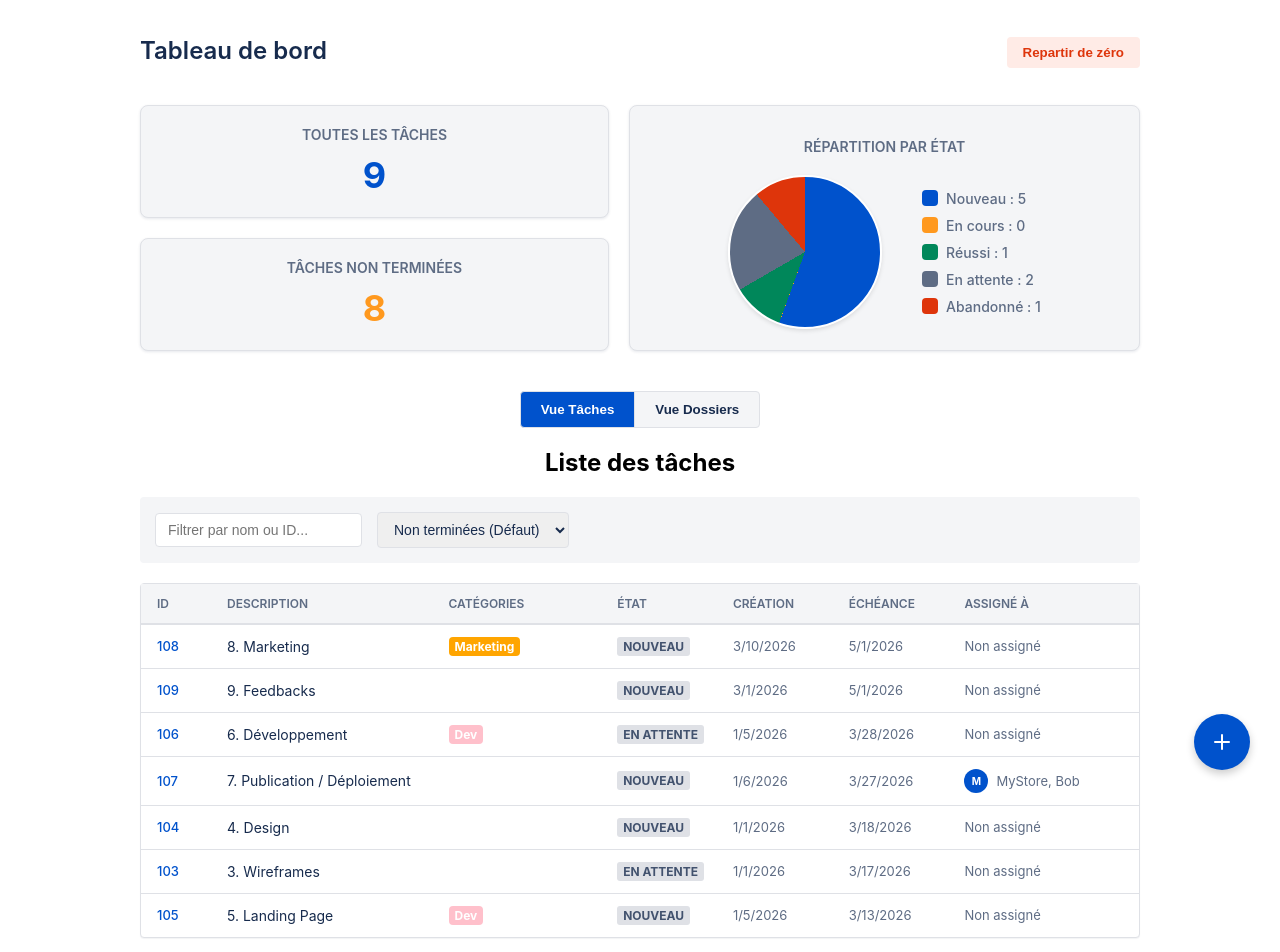
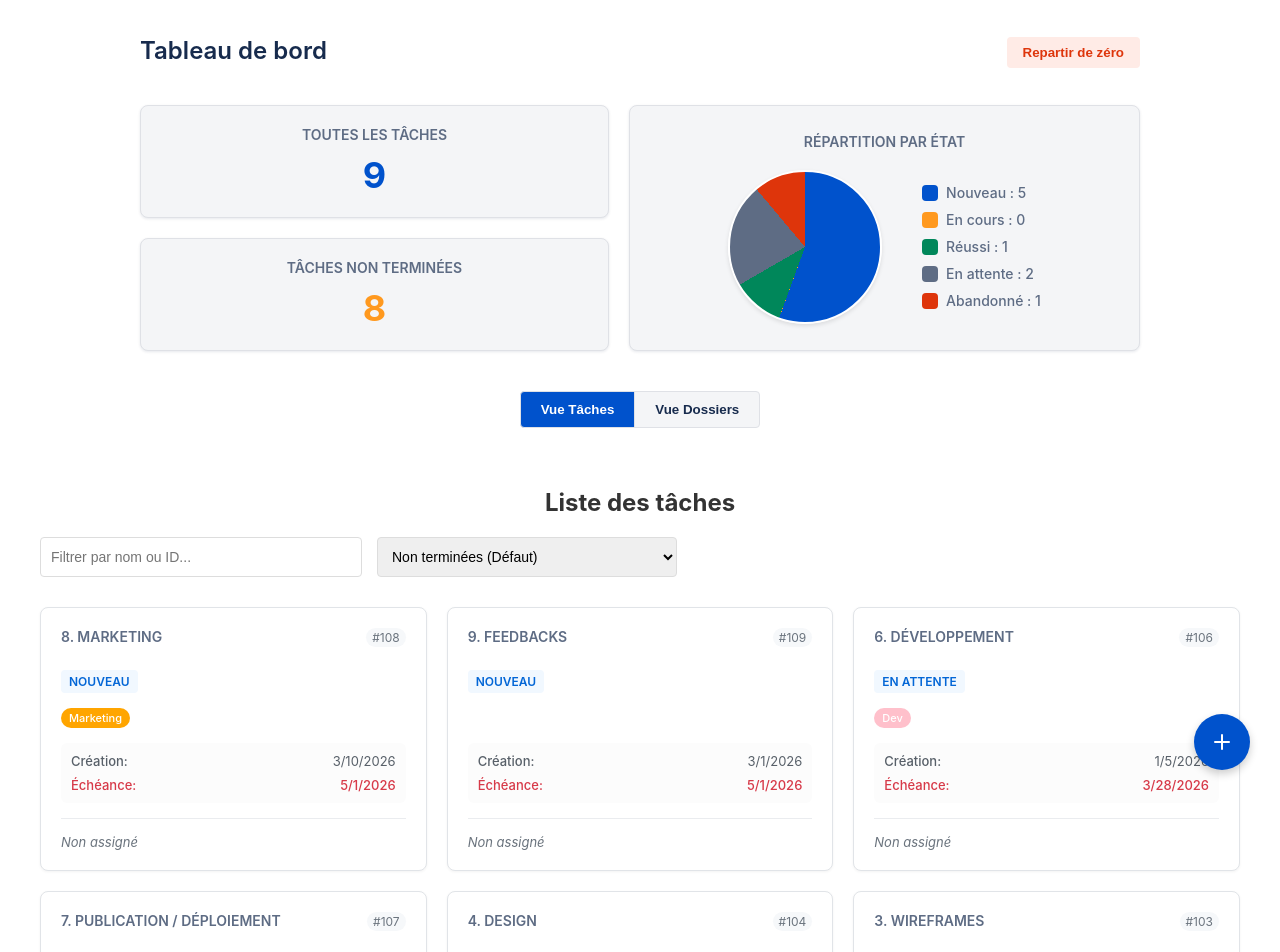
Before and after one commit to LoanALLARD/TodoList-React, a React (Create React App) app in the folder todo-list/: page / in a window 1280 px wide. Shown: the top 952 px of the page. Built offline with nearby package versions, Linux system fonts and the light colour scheme.

Commit message:
feat: enhance UI and functionality of task and folder lists with improved filtering, styling, and layout

```diff
--- a/todo-list/src/Components/Lists/FoldersList.css
+++ b/todo-list/src/Components/Lists/FoldersList.css
@@ -1,59 +1,97 @@
-.app-folders-header-title {
+.app-list-container {
+    max-width: 1200px;
+    margin: 0 auto;
+    padding: 20px;
+}
+
+.app-list-title {
+    font-size: 24px;
+    margin-bottom: 20px;
+    color: #333;
+}
+
+.app-filters-header {
+    display: flex;
+    gap: 15px;
+    margin-bottom: 30px;
+}
+
+.filter-input {
+    padding: 10px;
+    border: 1px solid #ddd;
+    border-radius: 4px;
+    font-size: 14px;
+    flex: 1;
+    max-width: 300px;
+}
+
+.cards-grid {
+    display: grid;
+    grid-template-columns: repeat(auto-fill, minmax(300px, 1fr));
+    gap: 20px;
+}
+
+.item-card {
+    background: white;
+    border: 1px solid #e1e4e8;
+    border-radius: 8px;
+    padding: 20px;
+    box-shadow: 0 1px 3px rgba(0, 0, 0, 0.05);
+    display: flex;
+    flex-direction: column;
+    gap: 15px;
+    transition: transform 0.2s, box-shadow 0.2s;
+}
+
+.item-card:hover {
+    transform: translateY(-2px);
+    box-shadow: 0 4px 6px rgba(0, 0, 0, 0.1);
+}
+
+.card-header {
     display: flex;
     justify-content: space-between;
-    align-items: center;
-}
-
-.app-filters-header.folders-filters {
-    justify-content: flex-end;
-}
-
-.app-task-item > div {
-    display: flex;
-    align-items: center;
-}
-
-.app-folder-col-id {
-    flex: 0 0 50px;
-    font-weight: bold;
-    color: #5e6c84;
-}
-
-.app-folder-col-title {
-    flex: 1;
-}
-
-.app-folder-col-desc {
-    flex: 2;
-    color: #172b4d;
-}
-
-.app-folder-col-color {
-    flex: 1;
-    display: flex;
-    align-items: center;
+    align-items: flex-start;
     gap: 10px;
 }
 
-.app-folder-col-actions {
-    flex: 0 0 100px;
-    justify-content: flex-end;
+.card-title {
+    margin: 0;
+    font-size: 16px;
+    font-weight: 600;
+    color: #24292e;
+    overflow: hidden;
+    text-overflow: ellipsis;
+    display: -webkit-box;
+    -webkit-line-clamp: 2;
+    -webkit-box-orient: vertical;
 }
 
-.app-folder-color-circle {
-    width: 16px;
-    height: 16px;
-    border-radius: 50%;
-    border: 1px solid #ccc;
+.card-id {
+    font-size: 12px;
+    color: #6a737d;
+    background: #f6f8fa;
+    padding: 2px 6px;
+    border-radius: 10px;
 }
 
-.app-folder-action-btn {
-    margin-right: 10px;
-    cursor: pointer;
-    background: none;
-    border: none;
+.folder-details {
+    background: #fcfcfc;
+    padding: 10px;
+    border-radius: 6px;
+    font-size: 13px;
 }
 
-.app-folder-action-btn:last-child {
-    margin-right: 0;
+.detail-row {
+    display: flex;
+    justify-content: space-between;
 }
+
+.detail-label {
+    font-weight: 500;
+}
+
+.folder-count {
+    font-weight: 600;
+    color: #0366d6;
+}
--- a/todo-list/src/Components/Lists/FoldersList/FoldersList.js
+++ b/todo-list/src/Components/Lists/FoldersList/FoldersList.js
@@ -1,109 +1,57 @@
 import React, { useState } from "react";
-import "../TasksList.css";
 import "../FoldersList.css";
-import FolderForm from "../../Forms/FolderForm/FolderForm";
-import Modal from "../../Modals/Modal";
-import { Trash2, Pencil } from "lucide-react";
+import Backup from "../../../data/backup.json";
 
-export default function FoldersList({ folders, setFolders }) {
-    const [isModalOpen, setIsModalOpen] = useState(false);
-    const [editingFolder, setEditingFolder] = useState(null);
+export default function FoldersList({ folders }) {
+    const [searchTerm, setSearchTerm] = useState("");
 
-    const handleEditMenu = (folder) => {
-        setEditingFolder(folder);
-        setIsModalOpen(true);
-    };
+    let filteredFolders = folders.filter((folder) => {
+        const titleMatch = folder.title ? folder.title.toLowerCase() : "";
+        const idMatch = folder.id ? folder.id.toString() : "";
+        const searchTarget = searchTerm.toLowerCase();
+        return titleMatch.includes(searchTarget) || idMatch.includes(searchTarget);
+    });
 
-    const handleDelete = (id) => {
-        if (window.confirm("Êtes-vous sûr de vouloir supprimer ce dossier ?")) {
-            setFolders(folders.filter((f) => f.id !== id));
-        }
-    };
-
-    const handleSubmit = (folderData) => {
-        if (editingFolder) {
-            setFolders(
-                folders.map((f) =>
-                    f.id === editingFolder.id ? { ...f, ...folderData } : f,
-                ),
-            );
-        }
-        setIsModalOpen(false);
+    const getFolderTasksCount = (folderId) => {
+        return Backup.relations.filter((rel) => rel.dossier === folderId).length;
     };
 
     return (
-        <div className="app-task-list-container">
-            <div className="app-list-title">
-                <h2>Liste des dossiers</h2>
+        <div className="app-list-container">
+            <h2 className="app-list-title">Liste des dossiers</h2>
+
+            <div className="app-filters-header">
+                <input
+                    type="text"
+                    placeholder="Filtrer par nom ou ID..."
+                    className="filter-input"
+                    value={searchTerm}
+                    onChange={(e) => setSearchTerm(e.target.value)}
+                />
             </div>
 
-            <Modal
-                isOpen={isModalOpen}
-                onClose={() => setIsModalOpen(false)}
-                title="Modifier le dossier"
-            >
-                <FolderForm
-                    onSubmit={handleSubmit}
-                    initialData={editingFolder}
-                />
-            </Modal>
-
-            {folders.length === 0 ? (
+            {filteredFolders.length === 0 ? (
                 <p>Aucun dossier à afficher.</p>
             ) : (
-                <ul className="app-task-list">
-                    <li className="app-task-item app-task-header">
-                        <div className="app-folder-col-id">ID</div>
-                        <div className="app-folder-col-title">Intitulé</div>
-                        <div className="app-folder-col-desc">Description</div>
-                        <div className="app-folder-col-color">Couleur</div>
-                        <div className="app-folder-col-actions">Actions</div>
-                    </li>
+                <div className="cards-grid">
+                    {filteredFolders.map((folder) => (
+                        <div key={folder.id} className="item-card folder-card" style={{ borderTop: `4px solid ${folder.color || "#0366d6"}` }}>
+                            <div className="card-header">
+                                <h3 className="card-title" title={folder.title}>
+                                    {folder.title}
+                                </h3>
+                                <span className="card-id">#{folder.id}</span>
+                            </div>
 
-                    {folders.map((folder) => (
-                        <li key={folder.id} className="app-task-item">
-                            <div className="app-folder-col-id">
-                                {folder.id}
+                            <div className="card-details folder-details">
+                                <div className="detail-row">
+                                    <span className="detail-label">Nombre de tâches:</span>
+                                    <span className="folder-count">{getFolderTasksCount(folder.id)}</span>
+                                </div>
                             </div>
-                            <div
-                                className="app-task-title app-folder-col-title"
-                                title={folder.title}
-                            >
-                                {folder.title}
-                            </div>
-                            <div className="app-folder-col-desc">
-                                {folder.description || "-"}
-                            </div>
-                            <div className="app-folder-col-color">
-                                {folder.color && (
-                                    <div
-                                        className="app-folder-color-circle"
-                                        style={{
-                                            backgroundColor: folder.color,
-                                        }}
-                                    ></div>
-                                )}
-                                <span>{folder.color || "-"}</span>
-                            </div>
-                            <div className="app-folder-col-actions">
-                                <button
-                                    onClick={() => handleEditMenu(folder)}
-                                    className="app-folder-action-btn"
-                                    title="Modifier"
-                                >
-                                    <Pencil size={15} />
-                                </button>
-                                <button
-                                    onClick={() => handleDelete(folder.id)}
-                                    className="app-folder-action-btn"
-                                    title="Supprimer"
-                                >
-                                    <Trash2 size={15} />
-                                </button>
-                            </div>
-                        </li>
+                        </div>
                     ))}
-                </ul>
+                </div>
             )}
         </div>
     );
--- a/todo-list/src/Components/Lists/TasksList.css
+++ b/todo-list/src/Components/Lists/TasksList.css
@@ -1,151 +1,170 @@
-.app-task-list-container {
-    font-family: -apple-system, BlinkMacSystemFont, "Segoe UI", Roboto, "Helvetica Neue", Arial, sans-serif;
-    margin: 20px auto;
-    max-width: 1000px;
+.app-list-container {
+    max-width: 1200px;
+    margin: 0 auto;
+    padding: 20px;
+}
+
+.app-list-title {
+    font-size: 24px;
+    margin-bottom: 20px;
+    color: #333;
 }
 
 .app-filters-header {
     display: flex;
     gap: 15px;
-    margin-bottom: 20px;
-    padding: 15px;
-    background-color: #f4f5f7;
-    border-radius: 4px;
-    align-items: center;
+    margin-bottom: 30px;
 }
 
 .filter-input {
-    padding: 8px 12px;
-    border: 1px solid #dfe1e6;
+    padding: 10px;
+    border: 1px solid #ddd;
     border-radius: 4px;
     font-size: 14px;
-    outline: none;
-    color: #172b4d;
+    flex: 1;
+    max-width: 300px;
 }
 
-.filter-input:focus {
-    border-color: #4c9aff;
-    box-shadow: 0 0 0 2px rgba(76, 154, 255, 0.2);
+.cards-grid {
+    display: grid;
+    grid-template-columns: repeat(auto-fill, minmax(300px, 1fr));
+    gap: 20px;
 }
 
-.app-task-list {
-    list-style-type: none;
-    padding: 0;
-    margin: 0;
-    border: 1px solid #dfe1e6;
-    border-radius: 4px;
-    background-color: #fff;
-    box-shadow: 0 1px 1px rgba(9, 30, 66, 0.05);
+.item-card {
+    background: white;
+    border: 1px solid #e1e4e8;
+    border-radius: 8px;
+    padding: 20px;
+    box-shadow: 0 1px 3px rgba(0, 0, 0, 0.05);
+    display: flex;
+    flex-direction: column;
+    gap: 15px;
+    transition: transform 0.2s, box-shadow 0.2s;
 }
 
-.app-task-item {
-    display: grid;
-    grid-template-columns: 60px 2fr 1.5fr 1fr 1fr 1fr 1.5fr;
-    align-items: center;
-    padding: 12px 16px;
-    border-bottom: 1px solid #dfe1e6;
-    transition: background-color 0.2s ease;
+.item-card:hover {
+    transform: translateY(-2px);
+    box-shadow: 0 4px 6px rgba(0, 0, 0, 0.1);
+}
+
+.card-header {
+    display: flex;
+    justify-content: space-between;
+    align-items: flex-start;
     gap: 10px;
 }
 
-.app-task-item:last-child {
-    border-bottom: none;
+.card-title {
+    margin: 0;
+    font-size: 16px;
+    font-weight: 600;
+    color: #24292e;
+    overflow: hidden;
+    text-overflow: ellipsis;
+    display: -webkit-box;
+    -webkit-line-clamp: 2;
+    -webkit-box-orient: vertical;
 }
 
-.app-task-item:not(.app-task-header):hover {
-    background-color: #fafbfc;
-    cursor: pointer;
+.card-id {
+    font-size: 12px;
+    color: #6a737d;
+    background: #f6f8fa;
+    padding: 2px 6px;
+    border-radius: 10px;
 }
 
-.app-task-header {
-    font-weight: 600;
-    color: #5e6c84;
-    background-color: #f4f5f7;
-    text-transform: uppercase;
-    font-size: 12px;
-    border-bottom: 2px solid #dfe1e6;
-}
-
-.app-task-id {
-    color: #0052cc;
-    font-weight: 500;
-    font-size: 13px;
-}
-
-.app-task-title {
-    color: #172b4d;
-    font-size: 14px;
-    white-space: nowrap;
-    overflow: hidden;
-    text-overflow: ellipsis;
+.card-badges {
+    display: flex;
+    gap: 8px;
 }
 
 .app-task-status {
-    display: inline-flex;
-    align-items: center;
-    padding: 2px 6px;
-    border-radius: 3px;
     font-size: 12px;
-    font-weight: 700;
-    background-color: #dfe1e6;
-    color: #42526e;
+    font-weight: 600;
+    padding: 4px 8px;
+    border-radius: 4px;
     text-transform: uppercase;
-    width: max-content;
+    background: #f1f8ff;
+    color: #0366d6;
 }
 
-.app-task-status.success,
-.app-task-status[data-status="Réussi"],
-.app-task-status[data-status="Terminé"] {
-    background-color: #e3fcef;
-    color: #006644;
+.app-task-folders {
+    display: flex;
+    flex-wrap: wrap;
+    gap: 6px;
 }
 
-.app-task-status[data-status="En cours"] {
-    background-color: #deebff;
-    color: #0052cc;
+.app-folder-tag, .app-folder-more {
+    font-size: 11px;
+    padding: 3px 8px;
+    border-radius: 12px;
+    color: white;
+    font-weight: 500;
+}
+
+.app-folder-more {
+    background: #6a737d;
+}
+
+.card-details {
+    display: flex;
+    flex-direction: column;
+    gap: 8px;
+    font-size: 13px;
+    color: #586069;
+    background: #fcfcfc;
+    padding: 10px;
+    border-radius: 6px;
+}
+
+.detail-row {
+    display: flex;
+    justify-content: space-between;
+}
+
+.detail-label {
+    font-weight: 500;
+}
+
+.highlight-date {
+    color: #d73a49;
+    font-weight: 500;
+}
+
+.card-footer {
+    margin-top: auto;
+    padding-top: 15px;
+    border-top: 1px solid #eaecef;
 }
 
 .app-task-assignee {
     display: flex;
     align-items: center;
     gap: 8px;
-    font-size: 13px;
-    color: #5e6c84;
 }
 
 .app-avatar {
     width: 24px;
     height: 24px;
     border-radius: 50%;
-    background-color: #0052cc;
+    background: #0366d6;
     color: white;
     display: flex;
     align-items: center;
     justify-content: center;
-    font-size: 10px;
-    font-weight: bold;
+    font-size: 12px;
+    font-weight: 600;
 }
 
-.app-task-date {
-    color: #5e6c84;
+.assignee-name {
     font-size: 13px;
-}
-.app-task-folders {
-    display: flex;
-    gap: 5px;
-    flex-wrap: wrap;
+    color: #24292e;
 }
 
-.app-folder-tag {
-    color: white;
-    padding: 2px 6px;
-    border-radius: 4px;
-    font-size: 12px;
-    font-weight: bold;
+.no-assignee {
+    font-size: 13px;
+    color: #6a737d;
+    font-style: italic;
 }
-
-.app-folder-more {
-    font-size: 12px;
-    color: #5e6c84;
-    padding: 2px;
-}
--- a/todo-list/src/Components/Lists/TasksList/TasksList.js
+++ b/todo-list/src/Components/Lists/TasksList/TasksList.js
@@ -7,7 +7,6 @@ export default function TaskList({ tasks }) {
     const [searchTerm, setSearchTerm] = useState("");
     const [statusFilter, setStatusFilter] = useState("NON_TERMINEES");
 
-    // Fonction pour récupérer les dossiers d'une tâche
     const getTaskFolders = (taskId) => {
         const relatedFolderIds = Backup.relations
             .filter((rel) => rel.tache === taskId)
@@ -16,7 +15,6 @@ export default function TaskList({ tasks }) {
         return Backup.dossiers.filter((d) => relatedFolderIds.includes(d.id));
     };
 
-    // Logique de filtrage (préparée pour l'avenir)
     let filteredTasks = tasks.filter((task) => {
         const titleMatch = task.title ? task.title.toLowerCase() : "";
         const idMatch = task.id ? task.id.toString() : "";
@@ -35,7 +33,6 @@ export default function TaskList({ tasks }) {
         return matchSearch && matchStatus;
     });
 
-    // Tri par date d'échéance décroissante
     filteredTasks.sort((a, b) => {
         if (!a.date_echeance) return 1;
         if (!b.date_echeance) return -1;
@@ -43,10 +40,9 @@ export default function TaskList({ tasks }) {
     });
 
     return (
-        <div className="app-task-list-container">
+        <div className="app-list-container">
             <h2 className="app-list-title">Liste des tâches</h2>
 
-            {/* Zone d'en-tête / Filtres */}
             <div className="app-filters-header">
                 <input
                     type="text"
@@ -76,39 +72,30 @@ export default function TaskList({ tasks }) {
             {filteredTasks.length === 0 ? (
                 <p>Aucune tâche à afficher.</p>
             ) : (
-                <ul className="app-task-list">
-                    {/* En-tête de la "table" */}
-                    <li className="app-task-item app-task-header">
-                        <div>ID</div>
-                        <div>Description</div>
-                        <div>Catégories</div>
-                        <div>État</div>
-                        <div>Création</div>
-                        <div>Échéance</div>
-                        <div>Assigné à</div>
-                    </li>
-
-                    {/* Lignes de tâches */}
+                <div className="cards-grid">
                     {filteredTasks.map((task) => {
                         const taskFolders = getTaskFolders(task.id);
                         return (
-                            <li key={task.id} className="app-task-item">
-                                <div className="app-task-id">{task.id}</div>
-                                <div
-                                    className="app-task-title"
-                                    title={task.title}
-                                >
+                            <div key={task.id} className="item-card">
+                                <div className="card-header">
+                                    <h3 className="card-title" title={task.title}>
                                         {task.title}
+                                    </h3>
+                                    <span className="card-id">#{task.id}</span>
                                 </div>
+
+                                <div className="card-badges">
+                                    <span className="app-task-status" data-status={task.etat}>
+                                        {task.etat || "À FAIRE"}
+                                    </span>
+                                </div>
+
                                 <div className="app-task-folders">
                                     {taskFolders.slice(0, 2).map((folder) => (
                                         <span
                                             key={folder.id}
                                             className="app-folder-tag"
-                                            style={{
-                                                backgroundColor:
-                                                    folder.color || "#ccc",
-                                            }}
+                                            style={{ backgroundColor: folder.color || "#ccc" }}
                                         >
                                             {folder.title}
                                         </span>
@@ -119,51 +106,39 @@ export default function TaskList({ tasks }) {
                                         </span>
                                     )}
                                 </div>
-                                <div>
-                                    <span
-                                        className="app-task-status"
-                                        data-status={task.etat}
-                                    >
-                                        {task.etat || "À FAIRE"}
-                                    </span>
+
+                                <div className="card-details">
+                                    <div className="detail-row">
+                                        <span className="detail-label">Création:</span>
+                                        <span>{task.date_creation ? new Date(task.date_creation).toLocaleDateString() : "-"}</span>
                                     </div>
-                                <div className="app-task-date">
-                                    {task.date_creation
-                                        ? new Date(
-                                              task.date_creation,
-                                          ).toLocaleDateString()
-                                        : "-"}
+                                    <div className="detail-row highlight-date">
+                                        <span className="detail-label">Échéance:</span>
+                                        <span>{task.date_echeance ? new Date(task.date_echeance).toLocaleDateString() : "-"}</span>
                                     </div>
-                                <div className="app-task-date">
-                                    {task.date_echeance
-                                        ? new Date(
-                                              task.date_echeance,
-                                          ).toLocaleDateString()
-                                        : "-"}
                                 </div>
+
+                                <div className="card-footer">
                                     <div className="app-task-assignee">
-                                    {task.equipiers &&
-                                    task.equipiers.length > 0 ? (
+                                        {task.equipiers && task.equipiers.length > 0 ? (
                                             <>
-                                            <div className="app-avatar">
-                                                {task.equipiers[0].name
-                                                    .charAt(0)
-                                                    .toUpperCase()}
+                                                <div className="app-avatar" title={task.equipiers.map(e => e.name).join(", ")}>
+                                                    {task.equipiers[0].name.charAt(0).toUpperCase()}
                                                 </div>
-                                            <span>
-                                                {task.equipiers
-                                                    .map((e) => e.name)
-                                                    .join(", ")}
+                                                <span className="assignee-name">
+                                                    {task.equipiers[0].name}
+                                                    {task.equipiers.length > 1 && ` (+${task.equipiers.length - 1})`}
                                                 </span>
                                             </>
                                         ) : (
-                                        "Non assigné"
+                                            <span className="no-assignee">Non assigné</span>
                                         )}
                                     </div>
-                            </li>
+                                </div>
+                            </div>
                         );
                     })}
-                </ul>
+                </div>
             )}
         </div>
     );
```
Also changed, not shown: 1 other file (tests, documents, lock files or other folders). Lines whose indentation alone changed are shown as unchanged.
